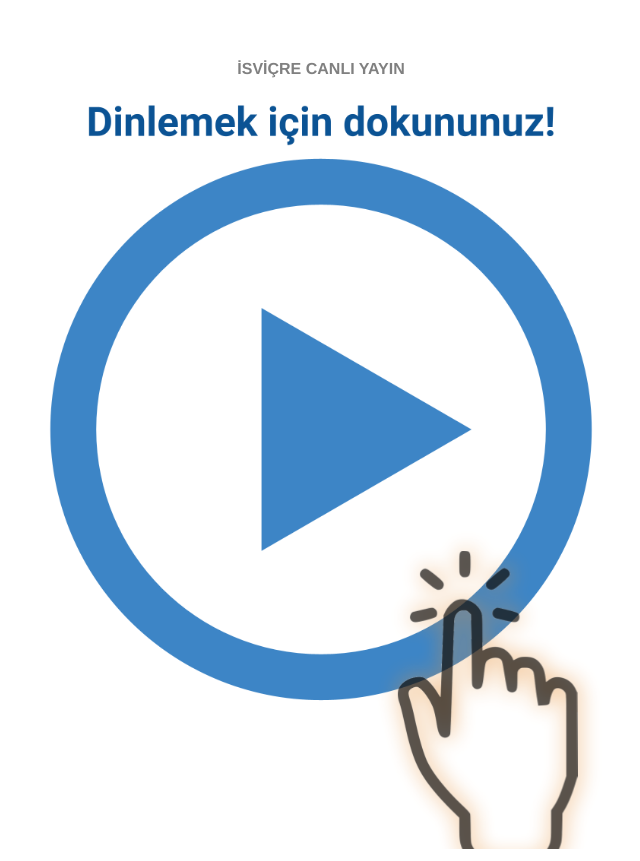
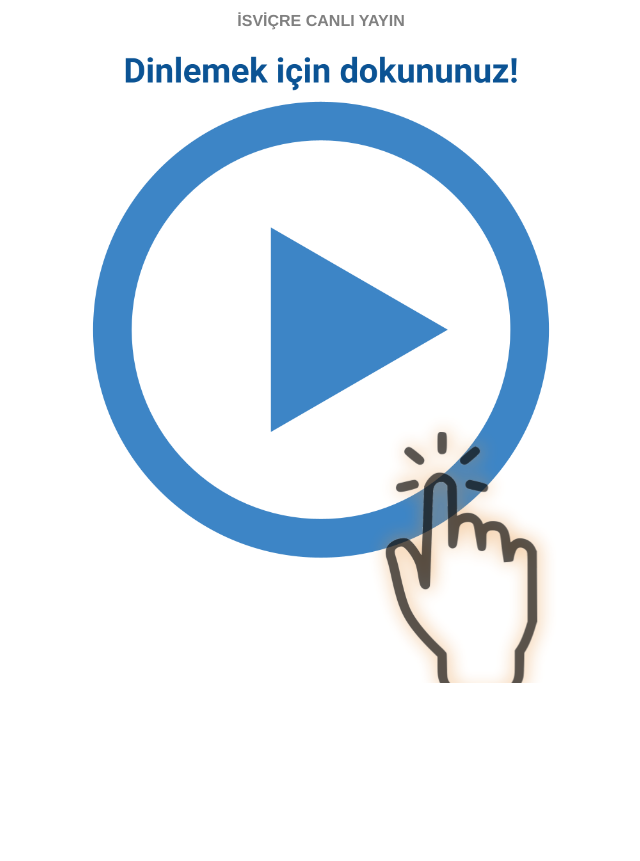
Before and after one commit to fatihuzdilli/canli-yayin, a Vue app: page / in a window 1280 px wide. Shown: the whole page, without its empty margins (319-959 px from the left). After the commit the page ends 800 px from the top, so only its background shows below. Built offline with nearby package versions, Linux system fonts and the light colour scheme.

Commit message:
removed excessive margin-top

```diff
--- a/public/index.html
+++ b/public/index.html
@@ -1,15 +1,19 @@
 <!DOCTYPE html>
 <html lang="en">
   <head>
-    <meta charset="utf-8">
-    <meta http-equiv="X-UA-Compatible" content="IE=edge">
-    <meta name="viewport" content="width=device-width,initial-scale=1.0">
-    <link rel="icon" href="<%= BASE_URL %>favicon.ico">
+    <meta charset="utf-8" />
+    <meta http-equiv="X-UA-Compatible" content="IE=edge" />
+    <meta name="viewport" content="width=device-width,initial-scale=1.0" />
+    <link rel="icon" href="<%= BASE_URL %>favicon.ico" />
     <title><%= htmlWebpackPlugin.options.title %></title>
   </head>
   <body>
     <noscript>
-      <strong>We're sorry but <%= htmlWebpackPlugin.options.title %> doesn't work properly without JavaScript enabled. Please enable it to continue.</strong>
+      <strong
+        >We're sorry but <%= htmlWebpackPlugin.options.title %> doesn't work
+        properly without JavaScript enabled. Please enable it to
+        continue.</strong
+      >
     </noscript>
     <div id="app"></div>
     <!-- built files will be auto injected -->
--- a/src/App.vue
+++ b/src/App.vue
@@ -1,7 +1,7 @@
 <template>
   <div>
     <div>
-      <h1 style="font-size: 100%; color: grey">
+      <h1 style="font-size: 100%; color: grey; margin-top: 0px; padding: 2px">
         {{ titlePrefix }} CANLI YAYIN
       </h1>
     </div>
@@ -9,7 +9,7 @@
       <img
         alt="Dokun"
         src="./assets/play.png"
-        style="max-width: 100%; height: auto; max-height: 95vh"
+        style="max-width: 100%; height: auto; max-height: 80vh"
         @click="onPlayClick"
       />
     </div>
@@ -17,7 +17,7 @@
       <img
         alt="Durdur"
         src="./assets/pause.png"
-        style="max-width: 100%; height: auto; max-height: 95vh"
+        style="max-width: 100%; height: auto; max-height: 80vh"
         @click="onPauseClick"
       />
     </div>
@@ -25,7 +25,7 @@
       <img
         alt="Bekleniyor"
         src="./assets/waiting.png"
-        style="max-width: 100%; height: auto; max-height: 95vh"
+        style="max-width: 100%; height: auto; max-height: 80vh"
         @click="onWaitingClick"
       />
     </div>
@@ -33,7 +33,7 @@
       <img
         alt="Hata"
         src="./assets/error.png"
-        style="max-width: 100%; height: auto; max-height: 95vh"
+        style="max-width: 100%; height: auto; max-height: 80vh"
         @click="onErrorClick"
       />
     </div>
@@ -178,6 +178,6 @@ export default {
   -moz-osx-font-smoothing: grayscale;
   text-align: center;
   color: #2c3e50;
-  margin-top: 60px;
+  margin-top: 10px;
 }
 </style>
```
